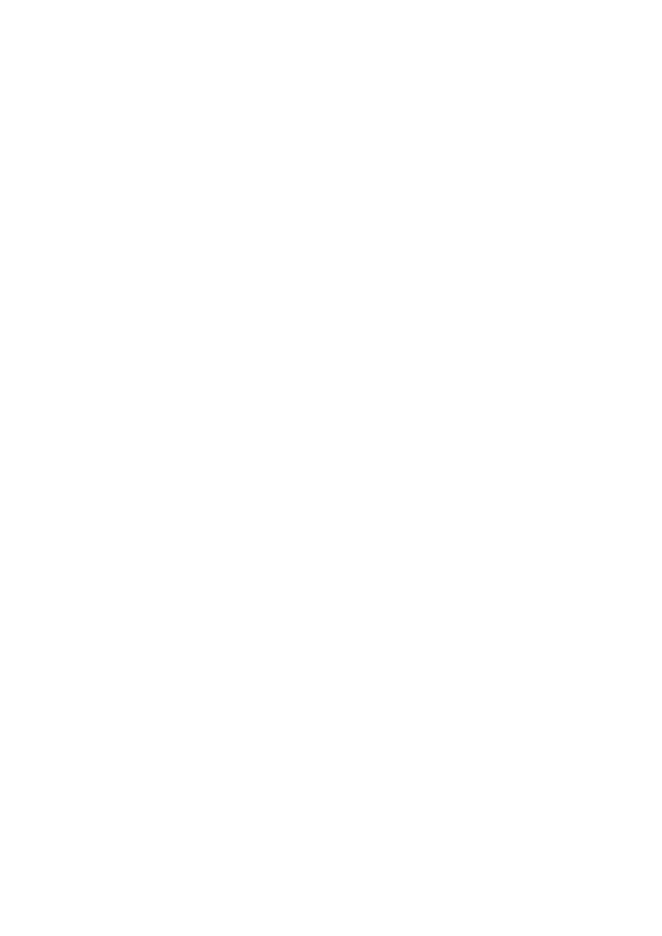
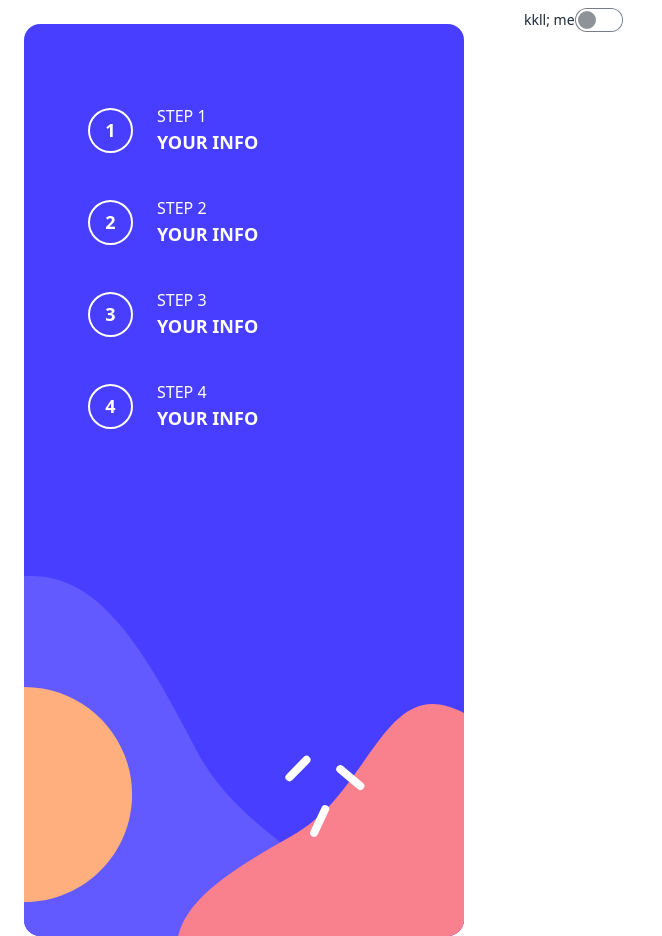
Before and after one commit to AhmedSEHILI/multi-step-form-main, a React (Create React App) app: page /plan in a window 1280 px wide. Before the commit this address had no page. Shown: the whole page, without its empty margins (0-662 px from the left). Before the commit the page ends 800 px from the top, so only its background shows below. Built offline with nearby package versions, Linux system fonts and the light colour scheme; the HTML template or start-up script is replaced by a standard one.

Commit message:
Plan config

```diff
--- a/package.json
+++ b/package.json
@@ -3,13 +3,18 @@
   "version": "0.1.0",
   "private": true,
   "dependencies": {
+    "@emotion/react": "^11.10.5",
+    "@emotion/styled": "^11.10.5",
+    "@mui/material": "^5.11.4",
     "@testing-library/jest-dom": "^5.16.5",
     "@testing-library/react": "^13.4.0",
     "@testing-library/user-event": "^13.5.0",
+    "daisyui": "^2.46.1",
     "react": "^18.2.0",
     "react-dom": "^18.2.0",
     "react-router-dom": "^6.6.2",
     "react-scripts": "5.0.1",
+    "react-toggle": "^4.1.3",
     "web-vitals": "^2.1.4"
   },
   "scripts": {
--- a/src/App.js
+++ b/src/App.js
@@ -1,13 +1,17 @@
 import { BrowserRouter, Route, Routes } from "react-router-dom";
+import CardPlan from "./Comps/CardPlan";
 import Layout from "./Comps/Layout";
 import Infos from "./Pages/Infos";
+import Plan from "./Pages/Plan";
 
 function App() {
   return (
     <BrowserRouter>
       <Routes>
           <Route path="/" element={<Layout />} >
+          {/* <Route path="/" > */}
             <Route index element={<Infos />}/>
+            <Route path="plan" element={<Plan />}/>
           </Route>
       </Routes>
     </BrowserRouter>
--- /dev/null
+++ b/src/Comps/CardPlan.js
@@ -0,0 +1,15 @@
+import React from 'react';
+
+function CardPlan({Icon, Title, Price}) {
+    return (
+        <div className="w-[220px] h-[260px] border-[2px] border-[#d8d8d8] hover:border-Purplishblue rounded-xl flex flex-col justify-around pl-8">
+            <img src={Icon} alt="" className="w-16" />
+            <div className="">
+                <h2 className="text-2xl">{Title}</h2>
+                <p className="text-lg text-black text-opacity-40 font-bold">${Price}/mo</p>
+            </div>
+        </div>
+    );
+}
+
+export default CardPlan;
--- /dev/null
+++ b/src/Comps/PlanToggle.js
@@ -0,0 +1,11 @@
+import React from 'react';
+
+function PlanToggle(props) {
+    return (
+        <div>
+
+        </div>
+    );
+}
+
+export default PlanToggle;
--- /dev/null
+++ b/src/Pages/Plan.js
@@ -0,0 +1,28 @@
+import { Switch } from '@mui/material';
+import React from 'react';
+
+function Plan(props) {
+
+    const Plans = [
+        {Icon:"./icon-arcade.svg", Title: "Arcade", Price: "9"},
+        {Icon:"./icon-advanced.svg", Title: "Advanced", Price: "12"},
+        {Icon:"./icon-pro.svg", Title: "Pro", Price: "15"},
+
+    ];
+
+    return (
+        <div className="">
+           {/* {Plans.map((Plan) =>
+                <CardPlan Icon = {Plan.Icon} Title = {Plan.Title} Price = {Plan.Price}/>
+            )} */}
+        <div className="form-control">
+            <label className="label cursor-pointer">
+                <span className="label-text">kkll; me</span>
+                <input type="checkbox" className="toggle" />
+            </label>
+        </div>
+        </div>
+    );
+}
+
+export default Plan;
--- a/src/index.css
+++ b/src/index.css
@@ -4,7 +4,7 @@
 
 .Cmp:hover .CmpChild{
   background-color: Lightblue;
-  color: bl;
+  color: black;
   border-color: lightblue;
 }
 
--- a/tailwind.config.js
+++ b/tailwind.config.js
@@ -9,6 +9,7 @@
       transparent: 'transparent',
       current: 'currentColor',
       'white': '#ffffff',
+      'black': '#000000',
      'Marineblue': 'hsl(213, 96%, 18%)',
      'Purplishblue': 'hsl(243, 100%, 62%)',
      'Pastelblue': 'hsl(228, 100%, 84%)',
@@ -16,5 +17,5 @@
      'Strawberryred': 'hsl(354, 84%, 57%)'
     }
   },
-  plugins: [],
+  plugins: [require("daisyui")],
 }
```
Also changed, not shown: 1 other file (tests, documents, lock files or other folders).
